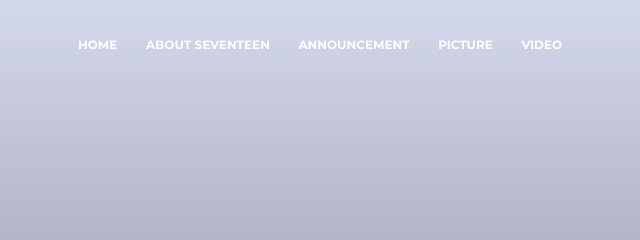
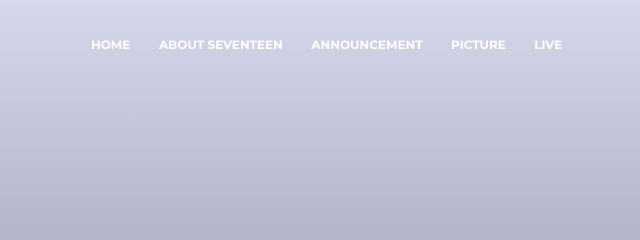
Before and after one commit to netizen-lang/seventeenzoneph, a plain HTML site: page index.html in a window 1280 px wide. Shown: the top 240 px of the page, 629-1269 px from the left. Drawn offline with Linux system fonts and the light colour scheme.

Commit message:
Update index.html
Signed-off-by: tine <jahbenitez11@gmail.com>

```diff
--- a/index.html
+++ b/index.html
@@ -22,7 +22,7 @@
                     <li><a href="index (2).html">ABOUT SEVENTEEN</a></li>
                     <li><a href="index (3).html">ANNOUNCEMENT</a></li>
                     <li><a href="index (4).html">PICTURE</a></li>
-                    <li><a href="index (5).html">VIDEO</a></li>
+                    <li><a href="index (5).html">LIVE</a></li>
                     </b>
                    </ul>
                 </div>
```
